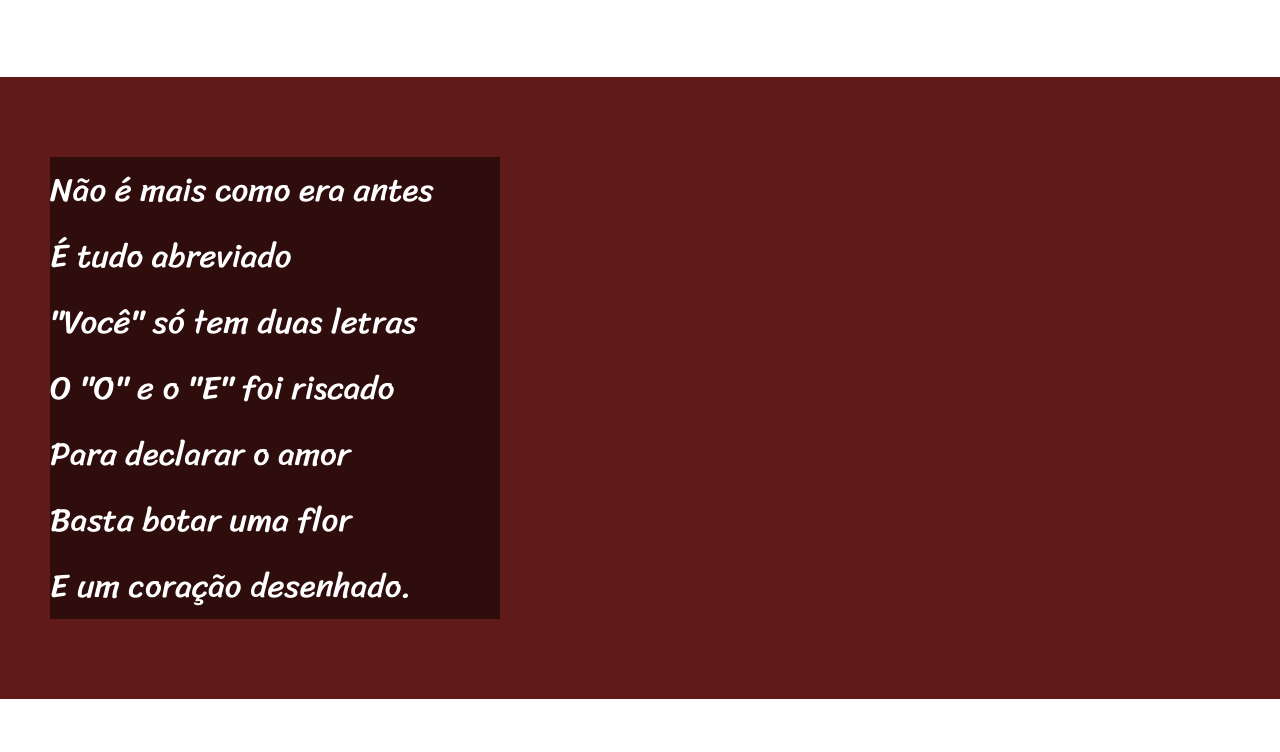
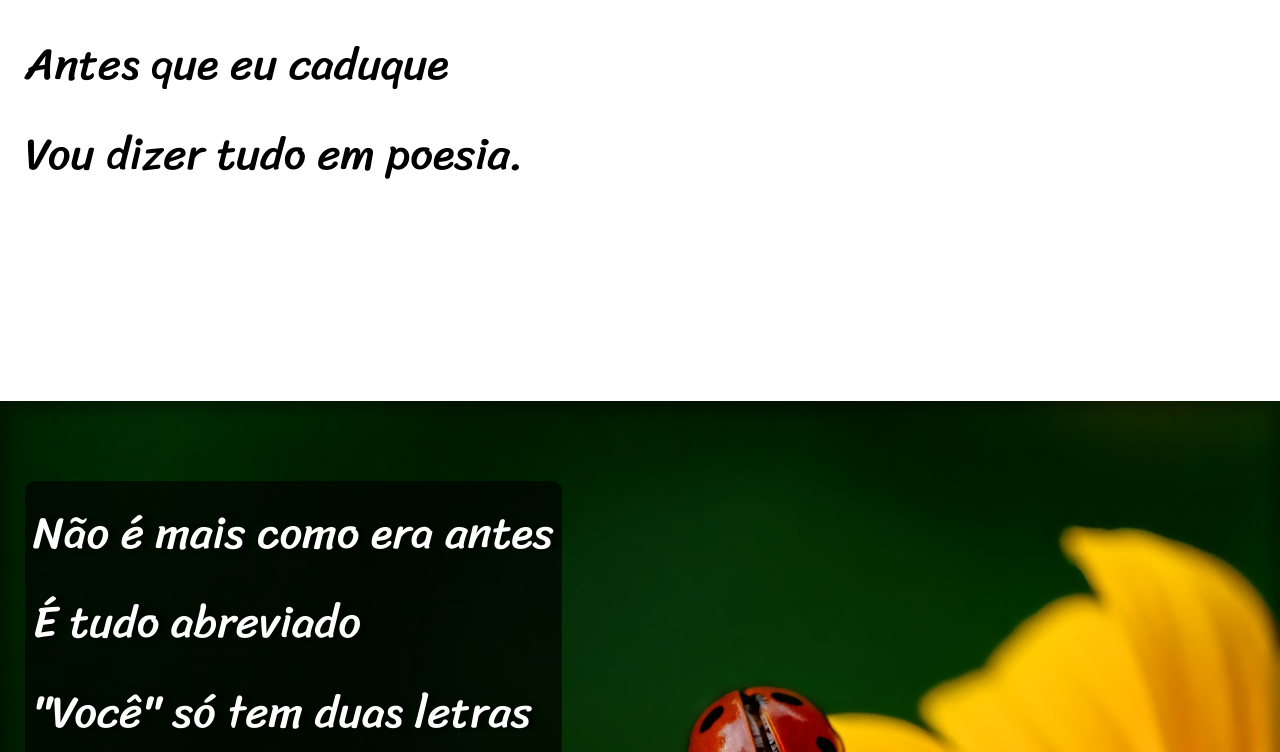
Before and after one commit to Lucasss-dev/html, a plain HTML site: page desafios/desafio012/index.html in a window 1280 px wide. Shown: the part 768-1520 px from the top of the page. Drawn offline with Linux system fonts and the light colour scheme.

Commit message:
terminei

```diff
--- a/desafios/desafio012/index.html
+++ b/desafios/desafio012/index.html
@@ -23,7 +23,7 @@
             Vou dizer tudo em poesia. <br>
         </p>
     </section>
-    <section class="fundoimagem">
+    <section class="fundoimagem" id="img01">
         <p>
             Não é mais como era antes <br>
             É tudo abreviado <br>
@@ -54,7 +54,7 @@
             Decifre esse rabisco. <br>
         </p>
     </section>
-    <section class="fundoimagem">
+    <section class="fundoimagem" id="img02">
         <p>
             Tenho saudade das cartas <br>
             Escritas com a própria mão <br>
--- a/desafios/desafio012/style/style.css
+++ b/desafios/desafio012/style/style.css
@@ -5,8 +5,8 @@
 @import url('https://fonts.googleapis.com/css2?family=Sriracha&display=swap');
 
 :root {
-    --fonte1: "Passion One";
-    --fonte2: "Sriracha";
+    --fonte1: "Passion One", "cursive";
+    --fonte2: "Sriracha", "cursive";
 }
 
 * {
@@ -28,7 +28,7 @@ header {
 header > h1 {
     padding-top: 50px;
     font-family: var(--fonte1);
-    font-size: 95px;
+    font-size: 10vw;
     font-variant: small-caps;
 }
 
@@ -46,15 +46,33 @@ header a, footer a {
 
 section {
     padding-top: 10vh;
-    padding-bottom: 10vh;
+    padding-bottom: 14vh;
     line-height: 2em;
-    padding-left: 50px;
+    padding-left: 25px;
+    background-attachment: fixed;
 }
 
 section > p {
-    font-size: 33px;
+    padding-bottom: 2em;
+    font-size: 3.5vw;
     font-family: var(--fonte2);
     line-height: 2em;
+}
+
+section.fundoimagem > p {
+    text-shadow: 7px 1px 4px rgba(0, 0, 0, 0.664);
+}
+
+section#img01 {
+    background-image: url(../imagens/background001.jpg);
+    background-position: right center;
+    background-size: cover;
+}
+
+section#img02 {
+    background-image: url(../imagens/background002.jpg);
+    background-position: right center;
+    background-size: cover;
 }
 
 .fundobranco {
@@ -64,11 +82,14 @@ section > p {
 .fundoimagem {
     color: white;
     background-color: rgba(88, 2, 2, 0.808);
+    box-shadow: inset 0px 0px 15px 8px rgba(0, 0, 0, 0.39);
 }
 
 .fundoimagem > p {
-    width: 450px;
-    background-color: rgba(0, 0, 0, 0.514);
+    display: inline-block;
+    padding: 8px;
+    background-color: rgba(0, 0, 0, 0.651);
+    border-radius: 10px;
 }
 
 footer {
```
